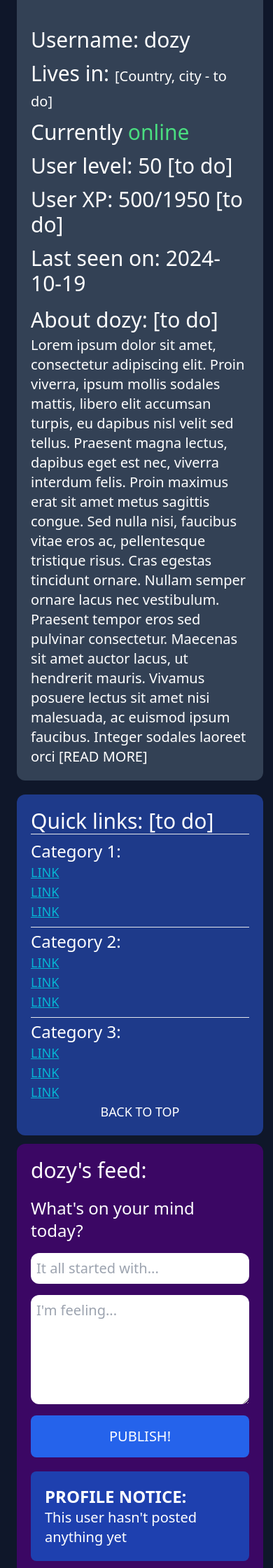
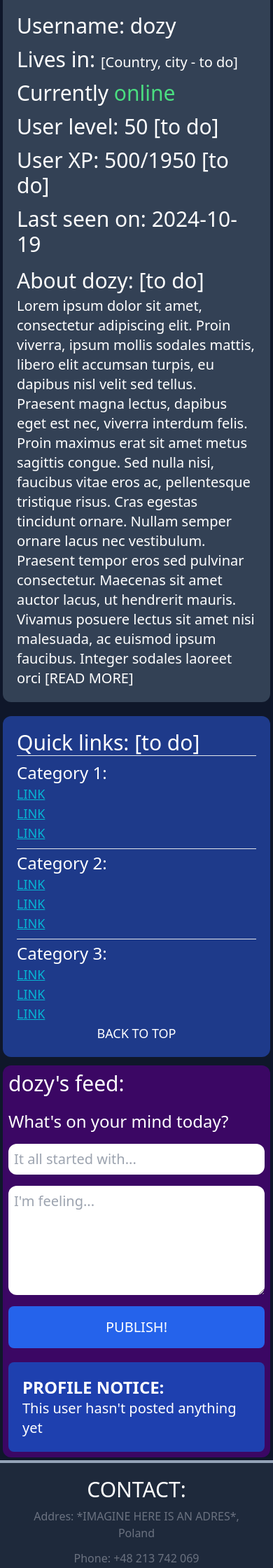
Before and after one commit to cnnn666v2/website-news, a PHP site: page /users/profile.php?user=12 in a window 390 px wide. Shown: the part 359-2599 px from the top of the page at 70% size. Run offline with PHP 8.4, Linux system fonts and the light colour scheme; a user stored in the database is signed in; data comes from the database, SQL or seed files in the repository.

Commit message:
fix profile page on mobile

```diff
--- a/css/output.css
+++ b/css/output.css
@@ -1368,6 +1368,10 @@ video {
     background-color: transparent;
   }
 
+  .md\:p-5 {
+    padding: 1.25rem;
+  }
+
   .md\:py-1 {
     padding-top: 0.25rem;
     padding-bottom: 0.25rem;
--- a/users/profile.php
+++ b/users/profile.php
@@ -65,7 +65,7 @@ if(isset($_SESSION['userID'])) {
             }
             ?>
 
-            <div class="flex flex-col p-5 m-1 md:m-5 gap-5">
+            <div class="flex flex-col md:p-5 m-1 md:m-5 gap-5">
                 <div class="flex flex-col lg:flex-row gap-10 bg-slate-700 rounded-xl p-5">
                     <img class="border-4 border-slate-800 rounded-lg basis-1/4 self-center lg:self-start" src="https://picsum.photos/100" height="250px" width="250px"/>
                     <div class="flex flex-col gap-1 basis-3/4">
@@ -112,7 +112,7 @@ if(isset($_SESSION['userID'])) {
                         <a href="#top" class="text-lg uppercase text-center text-white hover:text-cyan-300 w-full mt-auto">Back to top</a>
                     </div>
 
-                    <div class="flex flex-col bg-purple-950 basis-3/4 p-5 rounded-xl gap-5">
+                    <div class="flex flex-col bg-purple-950 basis-3/4 p-2 md:p-5 rounded-xl gap-5">
                         <h1 class="text-3xl"><?php echo $username . '\'s feed:' ?></h1>
                         <?php
                         if(isset($user_id)) {
```
